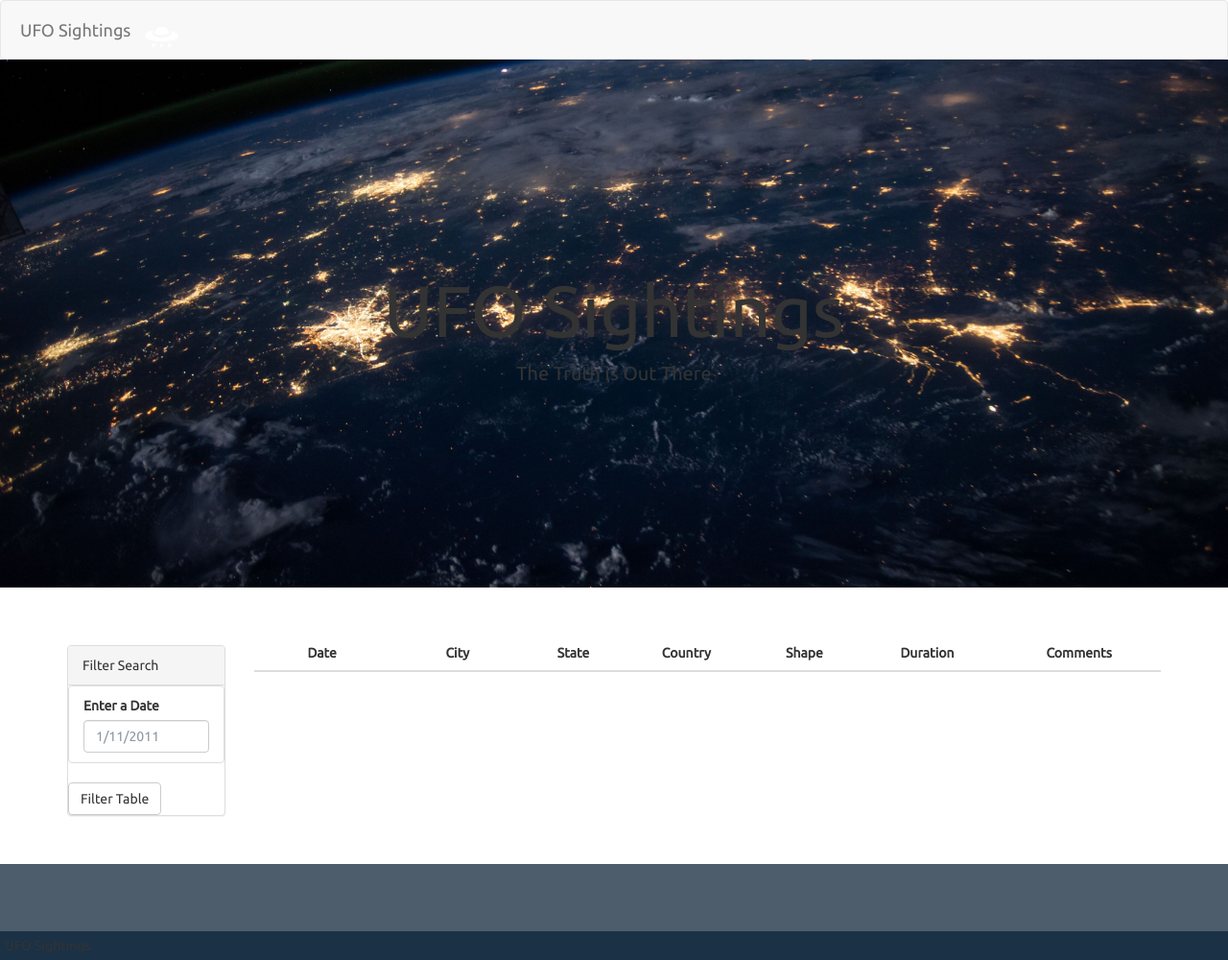
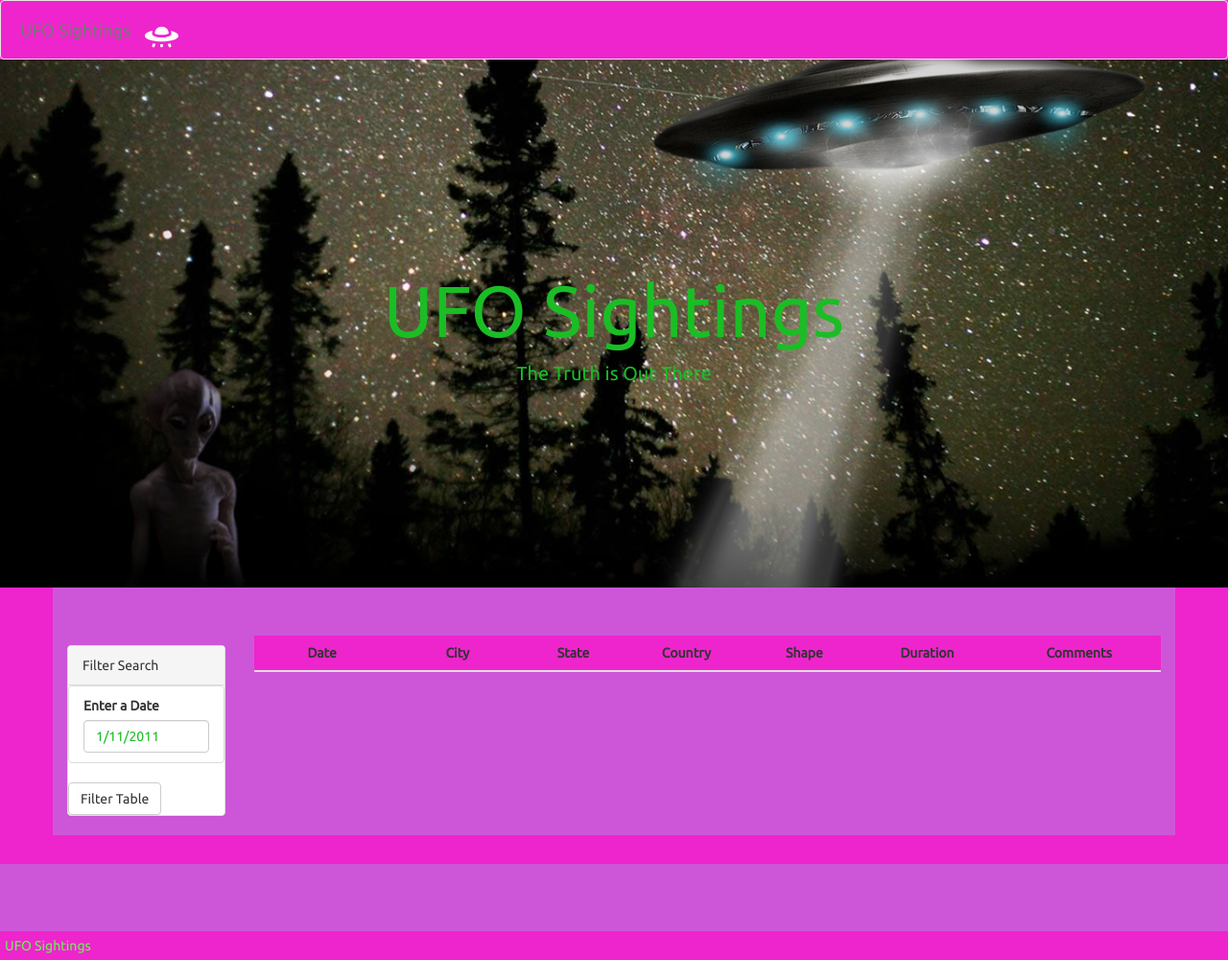
Before and after one commit to KyleDamian/Aliens-R-Real, a plain HTML site: page index.html in a window 1280 px wide. Shown: the whole page at 96% size. Drawn offline with nearby package versions, Linux system fonts and the light colour scheme.

Commit message:
customized index html page

```diff
--- a/static/css/style.css
+++ b/static/css/style.css
@@ -16,6 +16,8 @@ body {
   min-height: 100%;
   padding-bottom: 130px;
   overflow: auto;
+  background: rgb(238, 37, 204);
+
 }
 
 /* The footer is positioned at the bottom of the page */
@@ -25,7 +27,8 @@ body {
   bottom: 0;
   left: 0;
   min-height: 100px;
-  background: #4e5d6c;
+  background: #cd56d8;
+  color: #62fb4e;
 }
 
 /* The code styles the text at the bottom of the footer */
@@ -35,12 +38,13 @@ body {
   bottom: 0;
   left: 0;
   padding: 5px;
-  background: #1b3146;
+  background: rgb(238, 37, 204);
 }
 
 .navbar {
   padding: 5px;
   margin: 0;
+  background-color: rgb(238, 37, 204);
 }
 
 /* This CSS styles the ufo icon in the navbar */
@@ -49,7 +53,7 @@ body {
   bottom: 5px;
   left: 150px;
   width: 35px;
-  color: white;
+  background-color: rgb(238, 37, 204);
 }
 
 /* Adding styles to the aside and filter form */
@@ -69,7 +73,7 @@ select {
   display: block;
   width: 100%;
   padding: 8px;
-  color: #8e979f;
+  color: #1bbd25;
   outline: none;
 }
 
@@ -98,10 +102,11 @@ select {
   padding: 20px;
   margin: 0;
   background: black;
-  background-image: url("../images/nasa.jpg");
+  background-image: url("../images/ufosighting.jpg");
   background-attachment: fixed;
   background-position: bottom center;
   background-size: cover;
+  color: #1bbd25;
 }
 
 .hero h1 {
@@ -120,24 +125,29 @@ select {
 /* input placeholder color changes */
 .form-control::-webkit-input-placeholder {
   /* Chrome/Opera/Safari */
-  color: #8e979f;
+  color: #1bbd25;
 }
 
 .form-control::-moz-placeholder {
   /* Firefox 19+ */
-  color: #8e979f;
+  color: #1bbd25;
 }
 
 .form-control:-ms-input-placeholder {
   /* IE 10+ */
-  color: #8e979f;
+  color: #1bbd25;
 }
 
 .form-control:-moz-placeholder {
   /* Firefox 18- */
-  color: #8e979f;
+  color: #1bbd25;
 }
-
+.container {
+  background:  #cd56d8
+}
+#ufo-table {
+  background: rgb(238, 37, 204);
+}
 /* media queries which will only be activated at specific screen sizes */
 @media (max-width: 800px) {
   #table-area td {
@@ -153,7 +163,7 @@ select {
   #table-area tr td:first-child {
     font-size: 1.8em;
     font-weight: bold;
-    background: #1b3146;
+    background: #a51899;
   }
 
   #table-area tr td:last-child {
```
Also changed, not shown: static/images/ufosighting.jpg (added).
